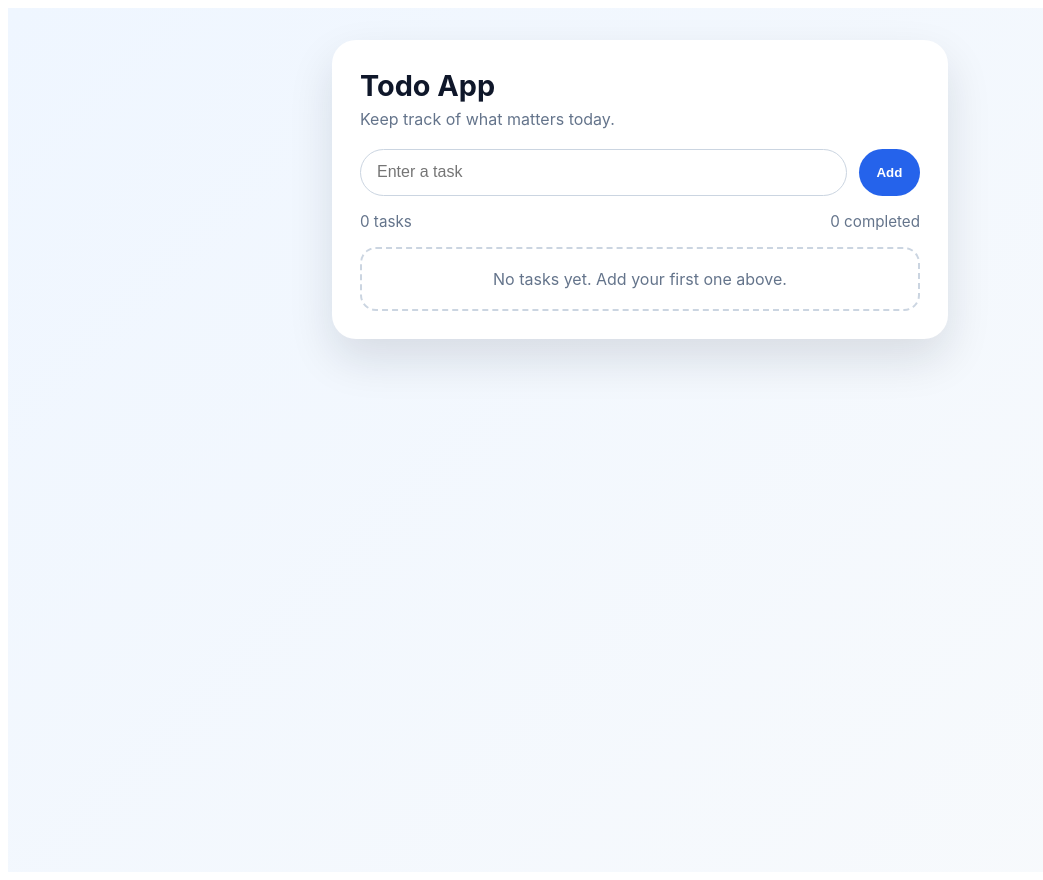
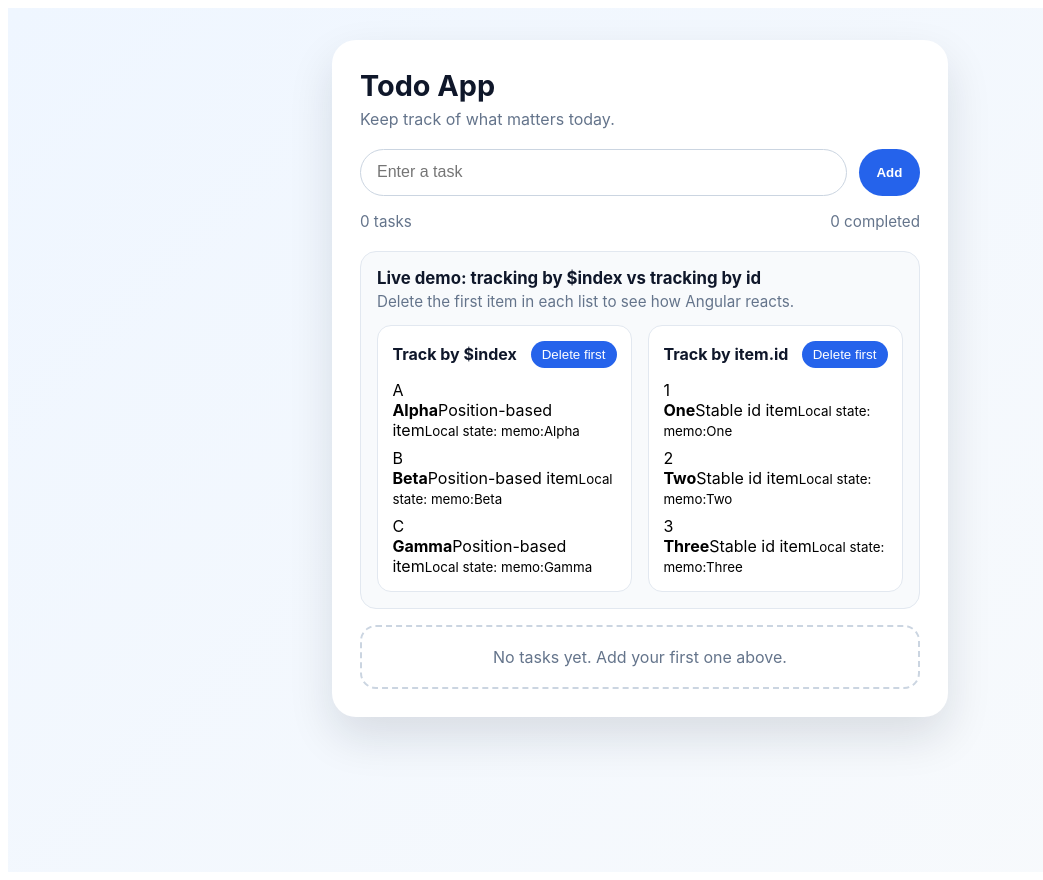
Before and after one commit to Jimi-Chhatrala/angular-tutorial, an Angular app: page / in a window 1280 px wide. Shown: the whole page, without its empty margins (0-1043 px from the left). Built offline with nearby package versions, Linux system fonts and the light colour scheme.

Commit message:
23-todo-app

```diff
--- a/src/app/app.html
+++ b/src/app/app.html
@@ -26,6 +26,45 @@
       <span>{{ completedCount() }} completed</span>
     </div>
 
+    <section class="tracking-demo">
+      <div class="tracking-demo-header">
+        <h2>Live demo: tracking by $index vs tracking by id</h2>
+        <p>Delete the first item in each list to see how Angular reacts.</p>
+      </div>
+
+      <div class="demo-grid">
+        <div class="demo-card">
+          <div class="demo-card-header">
+            <h3>Track by $index</h3>
+            <button class="demo-btn" type="button" (click)="removeFirstIndexItem()">Delete first</button>
+          </div>
+
+          <ul class="demo-list">
+            @for (item of indexTrackingItems(); track $index) {
+              <li>
+                <app-demo-row [label]="item.label" [note]="item.note" [badge]="item.badge" [itemId]="item.id"></app-demo-row>
+              </li>
+            }
+          </ul>
+        </div>
+
+        <div class="demo-card">
+          <div class="demo-card-header">
+            <h3>Track by item.id</h3>
+            <button class="demo-btn" type="button" (click)="removeFirstIdItem()">Delete first</button>
+          </div>
+
+          <ul class="demo-list">
+            @for (item of idTrackingItems(); track item.id) {
+              <li>
+                <app-demo-row [label]="item.label" [note]="item.note" [badge]="item.badge" [itemId]="item.id"></app-demo-row>
+              </li>
+            }
+          </ul>
+        </div>
+      </div>
+    </section>
+
     @if (todoCount() === 0) {
       <div class="empty-state">No tasks yet. Add your first one above.</div>
     } @else {
--- a/src/app/app.scss
+++ b/src/app/app.scss
@@ -144,6 +144,108 @@
   padding: 0.35rem 0.6rem;
 }
 
+.tracking-demo {
+  margin: 1.25rem 0 1rem;
+  padding: 1rem;
+  border: 1px solid #e2e8f0;
+  border-radius: 16px;
+  background: #f8fafc;
+}
+
+.tracking-demo-header h2 {
+  margin: 0 0 0.25rem;
+  color: #0f172a;
+  font-size: 1.05rem;
+}
+
+.tracking-demo-header p {
+  margin: 0 0 0.9rem;
+  color: #64748b;
+  font-size: 0.95rem;
+}
+
+.demo-grid {
+  display: grid;
+  grid-template-columns: repeat(2, minmax(0, 1fr));
+  gap: 1rem;
+}
+
+.demo-card {
+  background: #ffffff;
+  border: 1px solid #e2e8f0;
+  border-radius: 14px;
+  padding: 0.9rem;
+}
+
+.demo-card-header {
+  display: flex;
+  justify-content: space-between;
+  align-items: center;
+  margin-bottom: 0.75rem;
+}
+
+.demo-card-header h3 {
+  margin: 0;
+  color: #0f172a;
+  font-size: 1rem;
+}
+
+.demo-btn {
+  border: none;
+  border-radius: 999px;
+  background: #2563eb;
+  color: white;
+  padding: 0.4rem 0.7rem;
+  cursor: pointer;
+}
+
+.demo-list {
+  list-style: none;
+  padding: 0;
+  margin: 0;
+  display: flex;
+  flex-direction: column;
+  gap: 0.5rem;
+}
+
+.demo-item {
+  display: flex;
+  align-items: center;
+  gap: 0.65rem;
+  padding: 0.6rem 0.7rem;
+  border-radius: 10px;
+  background: #f8fafc;
+  border: 1px solid #e2e8f0;
+}
+
+.demo-item-content {
+  display: flex;
+  flex-direction: column;
+  gap: 0.15rem;
+}
+
+.local-state {
+  color: #64748b;
+  font-size: 0.8rem;
+}
+
+.demo-badge {
+  display: grid;
+  place-items: center;
+  width: 1.7rem;
+  height: 1.7rem;
+  border-radius: 999px;
+  background: #dbeafe;
+  color: #1d4ed8;
+  font-weight: 700;
+}
+
+.demo-item-content {
+  display: flex;
+  flex-direction: column;
+  gap: 0.15rem;
+}
+
 .empty-state {
   text-align: center;
   padding: 1.25rem;
@@ -151,3 +253,9 @@
   border-radius: 16px;
   color: #64748b;
 }
+
+@media (max-width: 640px) {
+  .demo-grid {
+    grid-template-columns: 1fr;
+  }
+}
--- a/src/app/app.ts
+++ b/src/app/app.ts
@@ -1,4 +1,5 @@
 import { Component, computed, signal } from '@angular/core';
+import { DemoRowComponent } from './demo-row/demo-row';
 
 interface TodoItem {
   id: number;
@@ -6,9 +7,16 @@ interface TodoItem {
   done: boolean;
 }
 
+interface TrackingDemoItem {
+  id: number;
+  label: string;
+  note: string;
+  badge: string;
+}
+
 @Component({
   selector: 'app-root',
-  imports: [],
+  imports: [DemoRowComponent],
   templateUrl: './app.html',
   styleUrl: './app.scss',
 })
@@ -18,6 +26,18 @@ export class App {
   newTodo = signal('');
   todoCounter = signal(0);
   todos = signal<TodoItem[]>([]);
+
+  indexTrackingItems = signal<TrackingDemoItem[]>([
+    { id: 101, label: 'Alpha', note: 'Position-based item', badge: 'A' },
+    { id: 102, label: 'Beta', note: 'Position-based item', badge: 'B' },
+    { id: 103, label: 'Gamma', note: 'Position-based item', badge: 'C' },
+  ]);
+
+  idTrackingItems = signal<TrackingDemoItem[]>([
+    { id: 201, label: 'One', note: 'Stable id item', badge: '1' },
+    { id: 202, label: 'Two', note: 'Stable id item', badge: '2' },
+    { id: 203, label: 'Three', note: 'Stable id item', badge: '3' },
+  ]);
 
   readonly todoCount = computed(() => this.todos().length);
   readonly completedCount = computed(() => this.todos().filter((todo) => todo.done).length);
@@ -41,4 +61,12 @@ export class App {
   deleteTodo(id: number) {
     this.todos.update((list) => list.filter((item) => item.id !== id));
   }
+
+  removeFirstIndexItem() {
+    this.indexTrackingItems.update((items) => items.slice(1));
+  }
+
+  removeFirstIdItem() {
+    this.idTrackingItems.update((items) => items.slice(1));
+  }
 }
--- /dev/null
+++ b/src/app/demo-row/demo-row.ts
@@ -0,0 +1,32 @@
+import { Component, Input, signal } from '@angular/core';
+
+@Component({
+  selector: 'app-demo-row',
+  imports: [],
+  template: `
+    <div class="demo-item">
+      <span class="demo-badge">{{ badge }}</span>
+      <div class="demo-item-content">
+        <strong>{{ label }}</strong>
+        <span>{{ note }}</span>
+        <small class="local-state">Local state: {{ localState() }}</small>
+      </div>
+    </div>
+  `,
+})
+export class DemoRowComponent {
+  @Input() label = '';
+  @Input() note = '';
+  @Input() badge = '';
+  @Input() itemId = 0;
+
+  readonly localState = signal('');
+  private initialized = false;
+
+  ngOnChanges() {
+    if (!this.initialized) {
+      this.localState.set(`memo:${this.label}`);
+      this.initialized = true;
+    }
+  }
+}
```
